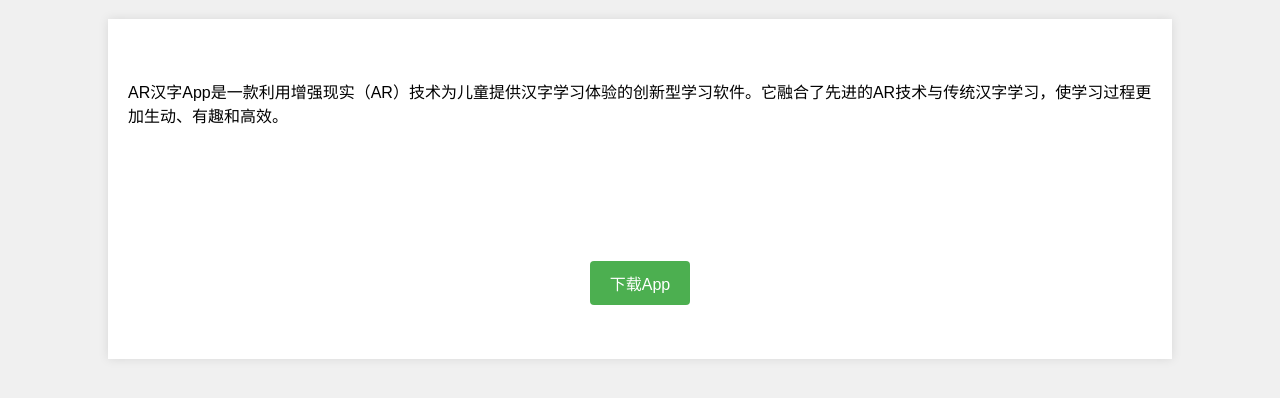
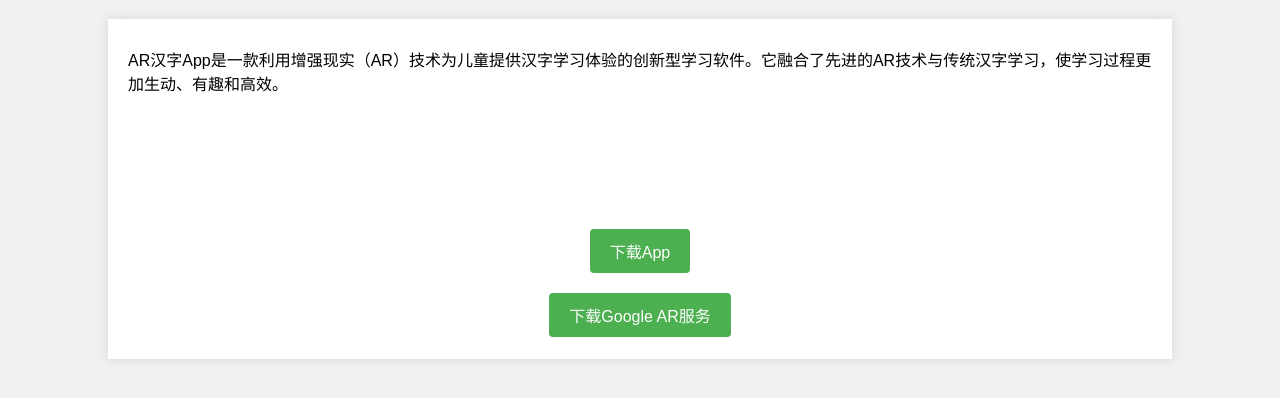
Before and after one commit to QDShuaidou/MyFirstWebsite, a plain HTML site: page index.html in a window 1280 px wide. Shown: the part 110-508 px from the top of the page. Drawn offline with Linux system fonts and the light colour scheme.

Commit message:
更新app 和 html

```diff
--- a/index.html
+++ b/index.html
@@ -65,6 +65,7 @@
 <br>
 <br>
         <a href="ARCharacter.apk" class="download-btn" download>下载App</a> <!-- 替换为你的下载链接 -->
+        <a href="com.google.ar.core.apk" class="download-btn" download>下载Google AR服务</a> <!-- 替换为你的下载链接 -->
     </div>
 </body>
 </html>
```
Also changed, not shown: 1 other file.
